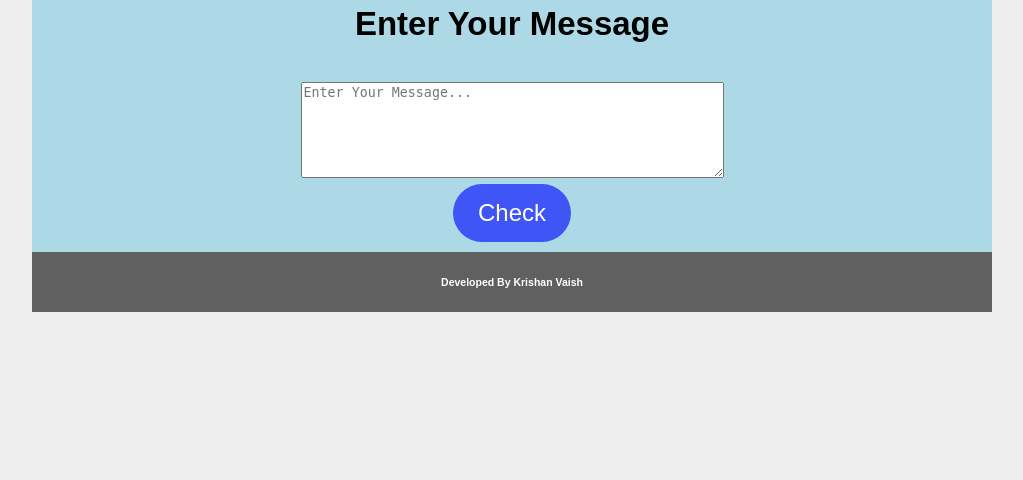
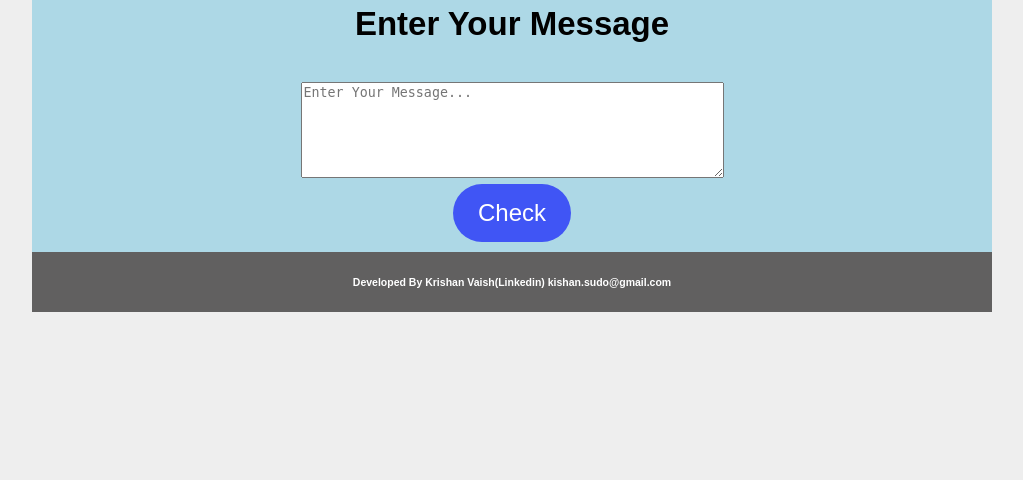
Before and after one commit to krishan-4/spam-ham, a Flask app: page / in a window 1280 px wide. Shown: the part 190-670 px from the top of the page, without its empty margins (128-1151 px from the left). Run offline with Flask 2, Linux system fonts and the light colour scheme; parts of the project's set-up code (start-up, migrations or seed data) failed here and were passed over.

Commit message:
Update home.html

```diff
--- a/templates/home.html
+++ b/templates/home.html
@@ -32,6 +32,6 @@
 </body>
 	<footer class="footer">
     <div class="footerContainer">
-        <p class="copyright"> Developed By Krishan Vaish </p>
+        <p class="copyright"> Developed By Krishan Vaish(Linkedin)  kishan.sudo@gmail.com </p>
     </div>
 </html>
```
